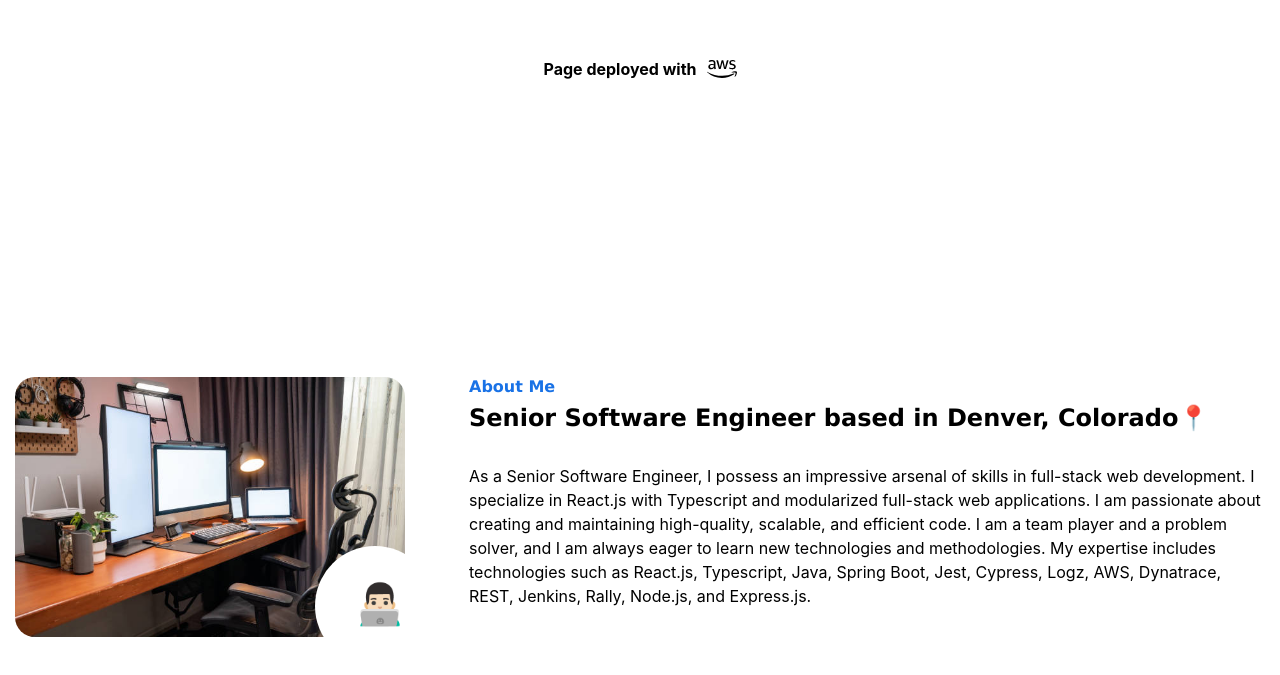
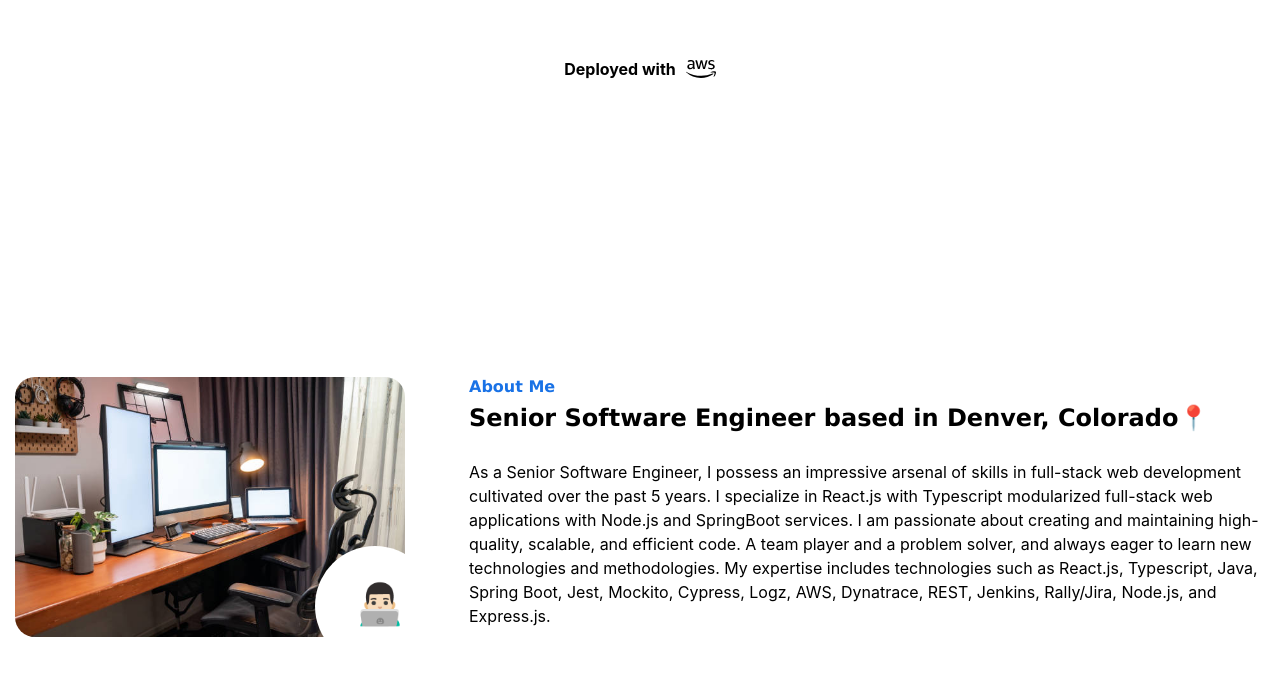
Before and after one commit to Fleerless/Typescript-Portfolio, a React (Create React App) app: page /About in a window 1280 px wide. Shown: the part 693-1368 px from the top of the page. Built offline with nearby package versions, Linux system fonts and the light colour scheme; the HTML template or start-up script is replaced by a standard one.

Commit message:
changed About wording

```diff
--- a/src/Components/About/About.tsx
+++ b/src/Components/About/About.tsx
@@ -3,7 +3,7 @@ import { Section, Container, LeftContent, RightContent, Image, Chapter, Title, P
 
 const chapter ='About Me';
 const title = 'Senior Software Engineer based in Denver, Colorado';
-const paragraph = 'As a Senior Software Engineer, I possess an impressive arsenal of skills in full-stack web development. I specialize in React.js with Typescript and modularized full-stack web applications. I am passionate about creating and maintaining high-quality, scalable, and efficient code. I am a team player and a problem solver, and I am always eager to learn new technologies and methodologies. My expertise includes technologies such as React.js, Typescript, Java, Spring Boot, Jest, Cypress, Logz, AWS, Dynatrace, REST, Jenkins, Rally, Node.js, and Express.js.';
+const paragraph = 'As a Senior Software Engineer, I possess an impressive arsenal of skills in full-stack web development cultivated over the past 5 years. I specialize in React.js with Typescript modularized full-stack web applications with Node.js and SpringBoot services. I am passionate about creating and maintaining high-quality, scalable, and efficient code. A team player and a problem solver, and always eager to learn new technologies and methodologies. My expertise includes technologies such as React.js, Typescript, Java, Spring Boot, Jest, Mockito, Cypress, Logz, AWS, Dynatrace, REST, Jenkins, Rally/Jira, Node.js, and Express.js.';
 
 const About: React.FC = () => {
     return (
--- a/src/Components/About/Styled/About.styled.tsx
+++ b/src/Components/About/Styled/About.styled.tsx
@@ -45,7 +45,7 @@ export const Title = styled.div`
 `;
 
 export const Paragraph = styled.div`
-    padding-top: 4svh;
+    padding-top: 28px;
     line-height: 1.5;
 `;
 
--- a/src/Components/Footer/Footer.tsx
+++ b/src/Components/Footer/Footer.tsx
@@ -6,7 +6,7 @@ import { faAws } from '@fortawesome/free-brands-svg-icons';
 const Footer = () => {
     return (
 		<FooterContainer>
-			Page deployed with
+			Deployed with
             <IconSpan>
 			<FontAwesomeIcon icon={faAws} size='xl' />
             </IconSpan>
--- a/src/Components/Footer/Styled/Footer.styled.tsx
+++ b/src/Components/Footer/Styled/Footer.styled.tsx
@@ -9,8 +9,7 @@ export const FooterContainer = styled.footer`
     bottom: 0;
     text-align: center;
     height: 40px;
-    padding: 10px 0
-    }
+    padding: 10px 0;
 `;
 
 export const IconSpan = styled.span`
```
